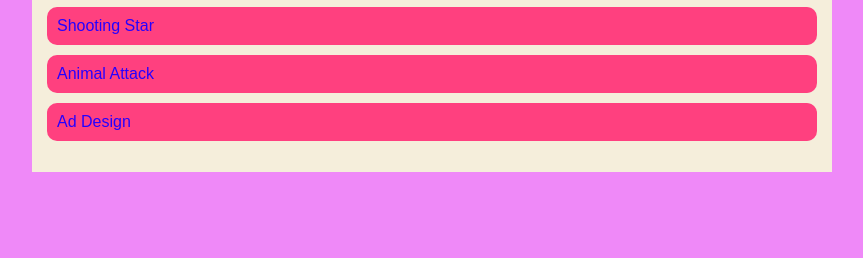
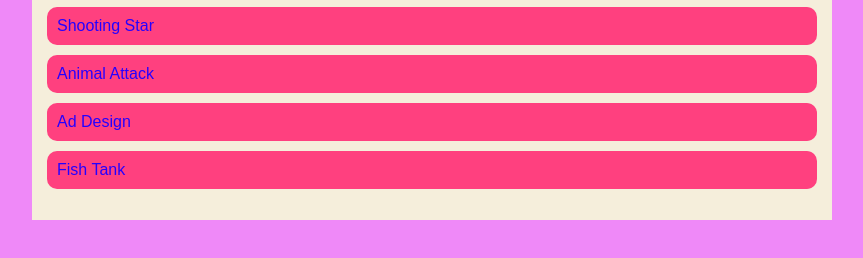
Before and after one commit to maddoxmcconnell/maddoxmcconnell.github.io, a plain HTML site: page portfolio.html in a window 1280 px wide. Shown: the part 398-656 px from the top of the page, without its empty margins (208-1071 px from the left). Drawn offline with Linux system fonts and the light colour scheme.

Commit message:
Fish Tank

```diff
--- a/portfolio.html
+++ b/portfolio.html
@@ -48,7 +48,9 @@
             </li>
             <li>
                  <a href="https://www.khanacademy.org/computer-programming/playa-bowl-deal/4771760179363840" target="_blank">Ad Design</a>
-
+            </li>
+            <li>
+                 <a href="https://www.khanacademy.org/computer-programming/spin-off-of-project-fish-tank/6291095437295616" target="_blank">Fish Tank</a>
             </li>
           </ul>
 
```
